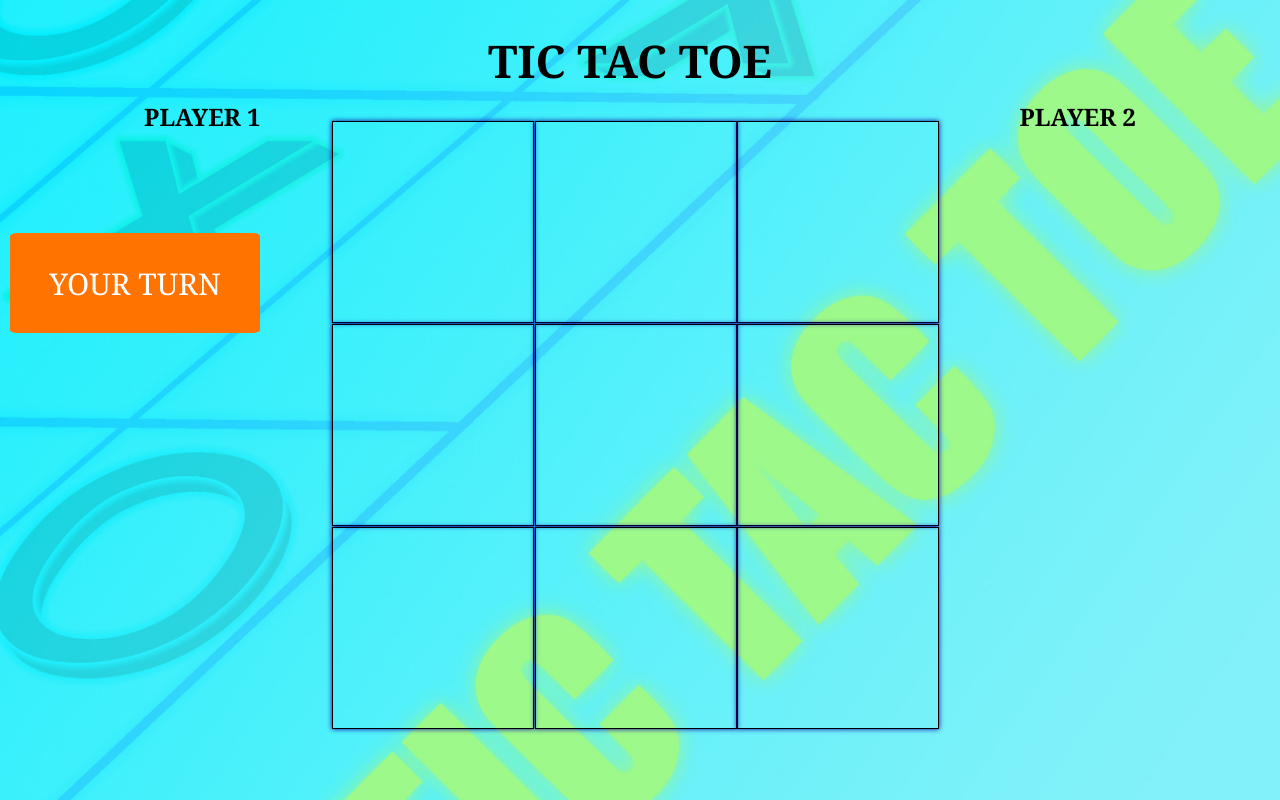
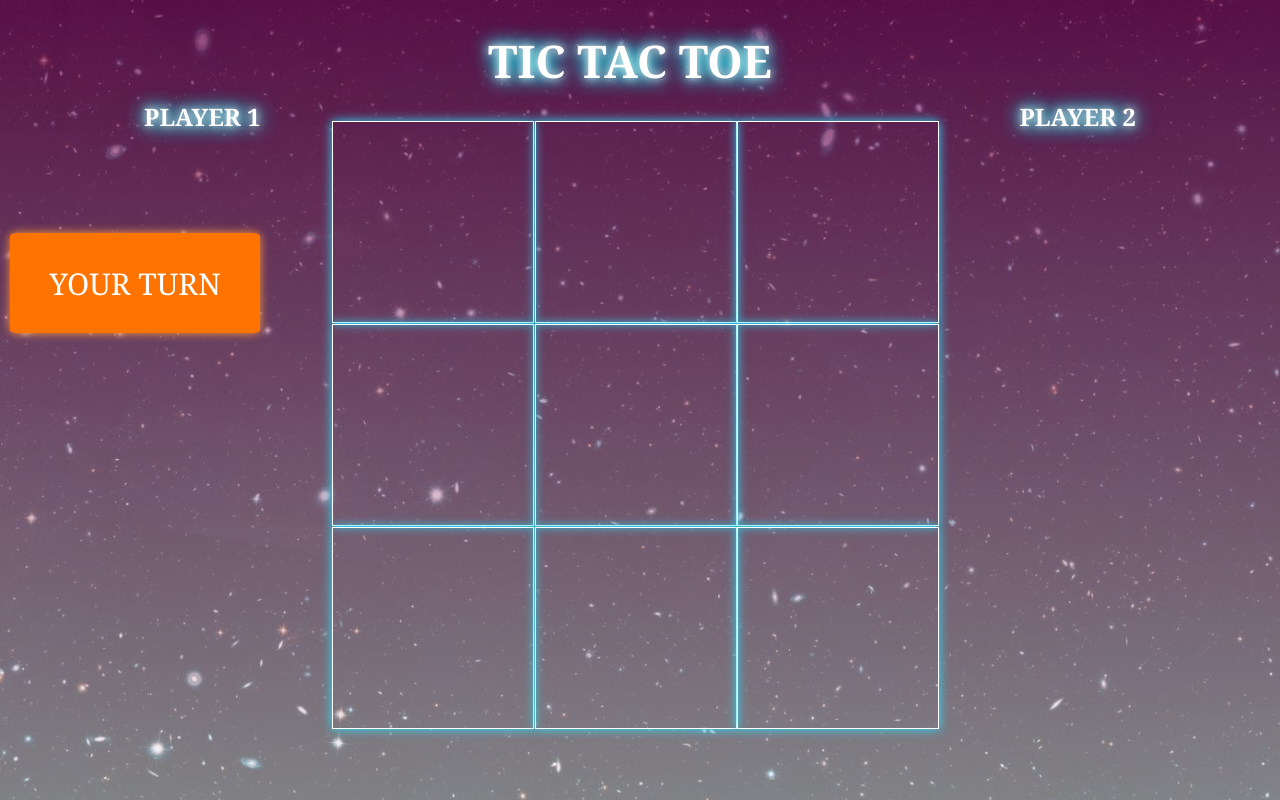
Before and after one commit to john-paul-vistal/tic-tac-toe, a plain HTML site: page index.html in a window 1280 px wide. Drawn offline with nearby package versions, Linux system fonts and the light colour scheme.

Commit message:
Added Space Background

```diff
--- a/index.html
+++ b/index.html
@@ -14,7 +14,7 @@
     <div class="bg">
         <div class="grid-container">
             <div class="grid-item">
-                <h2 style="margin-top:100px;text-align: right;">PLAYER 1</h2>
+                <h2 class="playerTag" style="text-align: right;">PLAYER 1</h2>
                 <div id="p1-flag" class="p1-flag fade-in">
                     <p>YOUR TURN</p>
                 </div>
@@ -38,7 +38,7 @@
                 </div>
             </div>
             <div class="grid-item">
-                <h2 style="margin-top:100px;text-align: left;">PLAYER 2</h2>
+                <h2 class="playerTag" style="text-align: left;">PLAYER 2</h2>
                 <div id="p2-flag" class="p2-flag hide fade-in">
                     <p>YOUR TURN</p>
                 </div>
--- a/src/css/style.css
+++ b/src/css/style.css
@@ -1,5 +1,5 @@
 body {
-    background: url('../img/bg.jpg');
+    background-image: linear-gradient(to bottom, rgba(117, 19, 93, 0.73), rgba(245, 246, 252, 0.52)), url('../img/bgspace.jpg');
     background-repeat: no-repeat;
     background-size: cover;
 }
@@ -24,8 +24,10 @@ html {
 
 .title {
     font-size: 45px;
+    color: white;
     text-align: center;
     margin-left: -20px;
+    text-shadow: 0 0 10px #fff, 0 0 20px #00f7ff, 0 0 20px #00f7ff;
     font-family: Cambria, Cochin, Georgia, Times, 'Times New Roman', serif;
 }
 
@@ -38,13 +40,13 @@ html {
 }
 
 .box {
-    border: solid black 1px;
+    border: solid rgb(255, 255, 255) 1px;
     width: 200px;
     height: 200px;
     display: inline-block;
     margin-left: -4px;
     margin-bottom: -4px;
-    box-shadow: 0px 0px 5px #0704a7;
+    box-shadow: 0px 0px 10px #29dfff;
 }
 
 .p1-flag {
@@ -55,6 +57,7 @@ html {
     height: 100px;
     border-radius: 3%;
     margin-top: 80px;
+    box-shadow: 0px 0px 10px #ff993a;
 }
 
 .p1-flag p {
@@ -71,6 +74,7 @@ html {
     height: 100px;
     border-radius: 3%;
     margin-top: 80px;
+    box-shadow: 0px 0px 10px #ff993a;
 }
 
 .p2-flag p {
@@ -142,3 +146,9 @@ html {
         opacity: 1;
     }
 }
+
+.playerTag {
+    margin-top: 100px;
+    color: white;
+    text-shadow: 0 0 10px #fff, 0 0 20px #00f7ff, 0 0 20px #00f7ff;
+}
--- a/src/js/script.js
+++ b/src/js/script.js
@@ -55,13 +55,16 @@ $(document).ready(function() {
             if (gameBoard[cell1] === currentPlayer() &&
                 gameBoard[cell2] === currentPlayer() &&
                 gameBoard[cell3] === currentPlayer()) {
-                $("#" + cell1).css("background", "#1b1c1c")
-                $("#" + cell2).css("background", "#1b1c1c")
-                $("#" + cell3).css("background", "#1b1c1c")
+                $("#" + cell1).css("background", "#ff1100")
+                $("#" + cell2).css("background", "#ff1100")
+                $("#" + cell3).css("background", "#ff1100")
                 winner = true;
                 let playerWin = currentPlayer() == 'O' ? "PLAYER 1" : "PLAYER 2"
                 $("#winner").text(playerWin + " WINS THE GAME")
-                $("#prompt").removeClass("hide")
+                setTimeout(
+                    function() {
+                        $("#prompt").removeClass("hide")
+                    }, 300);
                 $("#p2-flag").hide()
                 $("#p1-flag").hide()
                 restart();
```
Also changed, not shown: src/img/bgspace.jpg (added).
